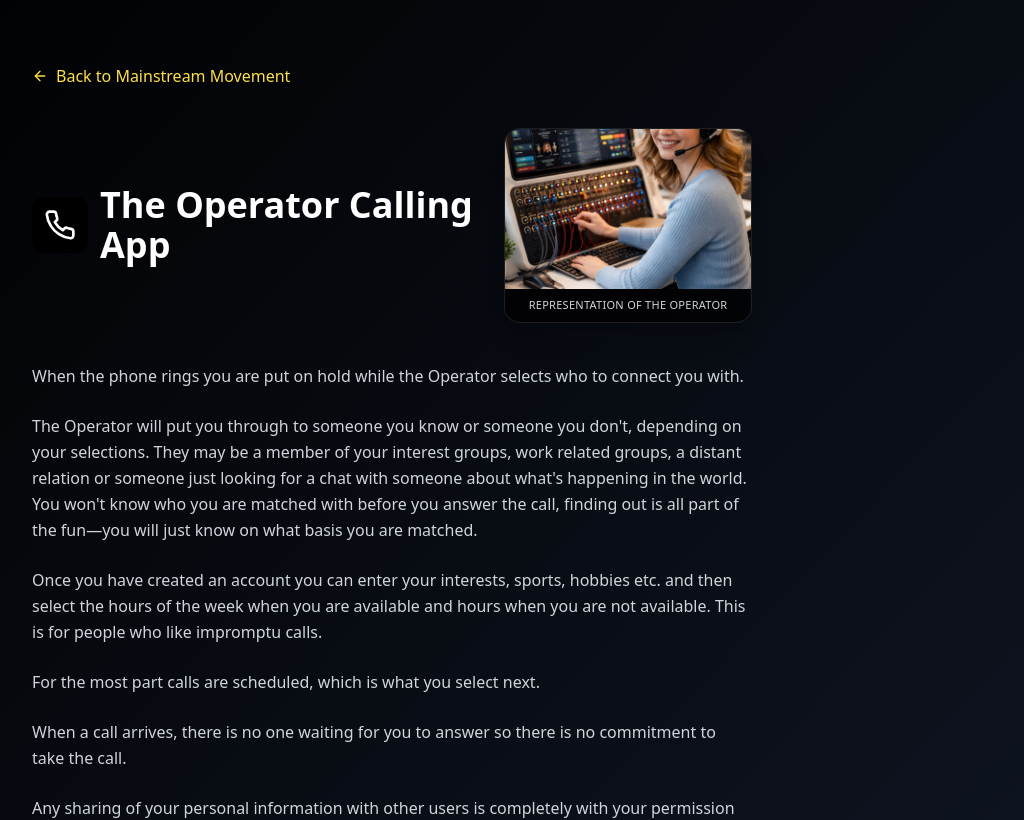
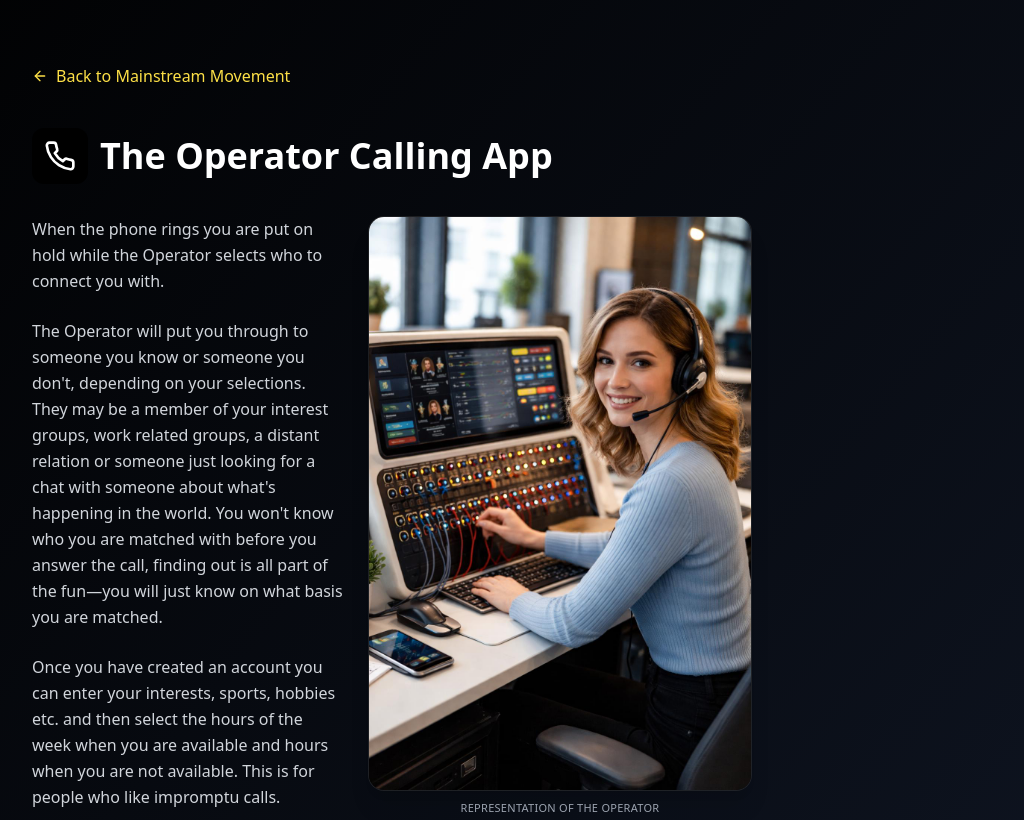
Before and after one commit to colinriche/mainstream-website, a Next.js app: page /theoperator in a window 1280 px wide. Shown: the top 820 px of the page, without its empty margins (248-1272 px from the left). Built offline with nearby package versions, Linux system fonts and the light colour scheme; no server answers.

Commit message:
Adjusted image position

```diff
--- a/app/theoperator/page.jsx
+++ b/app/theoperator/page.jsx
@@ -61,8 +61,7 @@ export default function TheOperatorPage() {
             Back to Mainstream Movement
           </Link>
 
-          <header className="mb-10">
-            <div className="flex flex-col md:flex-row md:items-center md:justify-between gap-6">
+          <header className="mb-8">
             <div className="flex items-center gap-3">
               <div className={`p-3 rounded-xl ${currentTheme.accent} text-white`}>
                 <Phone className="w-8 h-8" />
@@ -71,27 +70,24 @@ export default function TheOperatorPage() {
                 The Operator Calling App
               </h1>
             </div>
-              <div className="w-full md:w-64 lg:w-72 mx-auto md:mx-0">
-                <div className="overflow-hidden rounded-2xl border border-white/10 shadow-xl bg-black/40">
+          </header>
+
+          <article className={`space-y-6 ${textBody} leading-relaxed mt-2`}>
+            <figure className="md:float-right md:w-80 lg:w-96 md:ml-6 md:mb-4 mb-6">
+              <div className="overflow-hidden rounded-2xl shadow-xl border border-white/10 bg-black/40">
                 <Image
                   src="/assets/operator_switchboard.jpg"
                   alt="Representation of The Operator"
                   width={512}
                   height={341}
-                    className="h-40 w-full object-cover"
+                  className="w-full h-auto object-cover"
                   priority
                 />
-                  <div className="px-4 py-2 bg-black/60">
-                    <p className="text-[11px] uppercase tracking-wide text-gray-300 text-center">
+              </div>
+              <figcaption className="mt-2 text-[11px] uppercase tracking-wide text-gray-400 text-center">
                 Representation of The Operator
-                    </p>
-                  </div>
-                </div>
-              </div>
-            </div>
-          </header>
-
-          <article className={`space-y-6 ${textBody} leading-relaxed mt-4`}>
+              </figcaption>
+            </figure>
             <p>
               When the phone rings you are put on hold while the Operator selects who to connect you with.
             </p>
```
Lines whose indentation alone changed are shown as unchanged.
